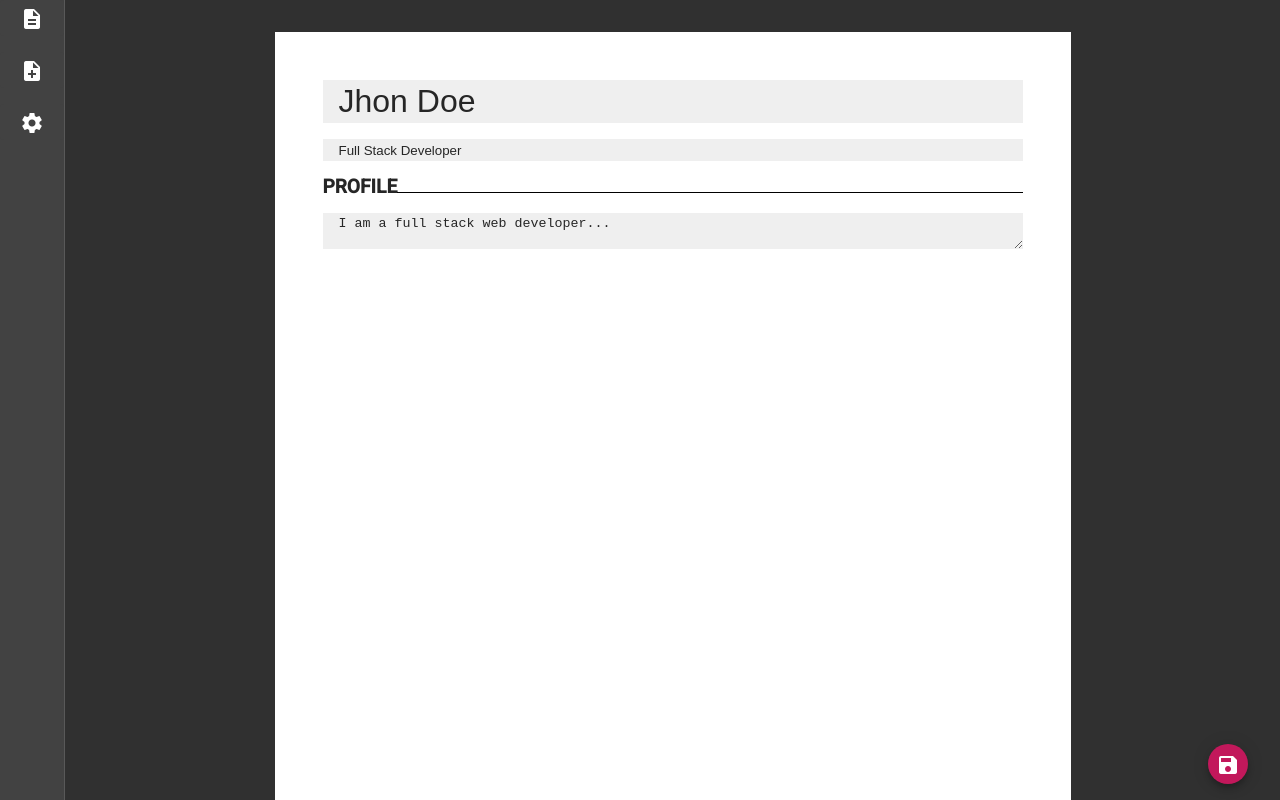
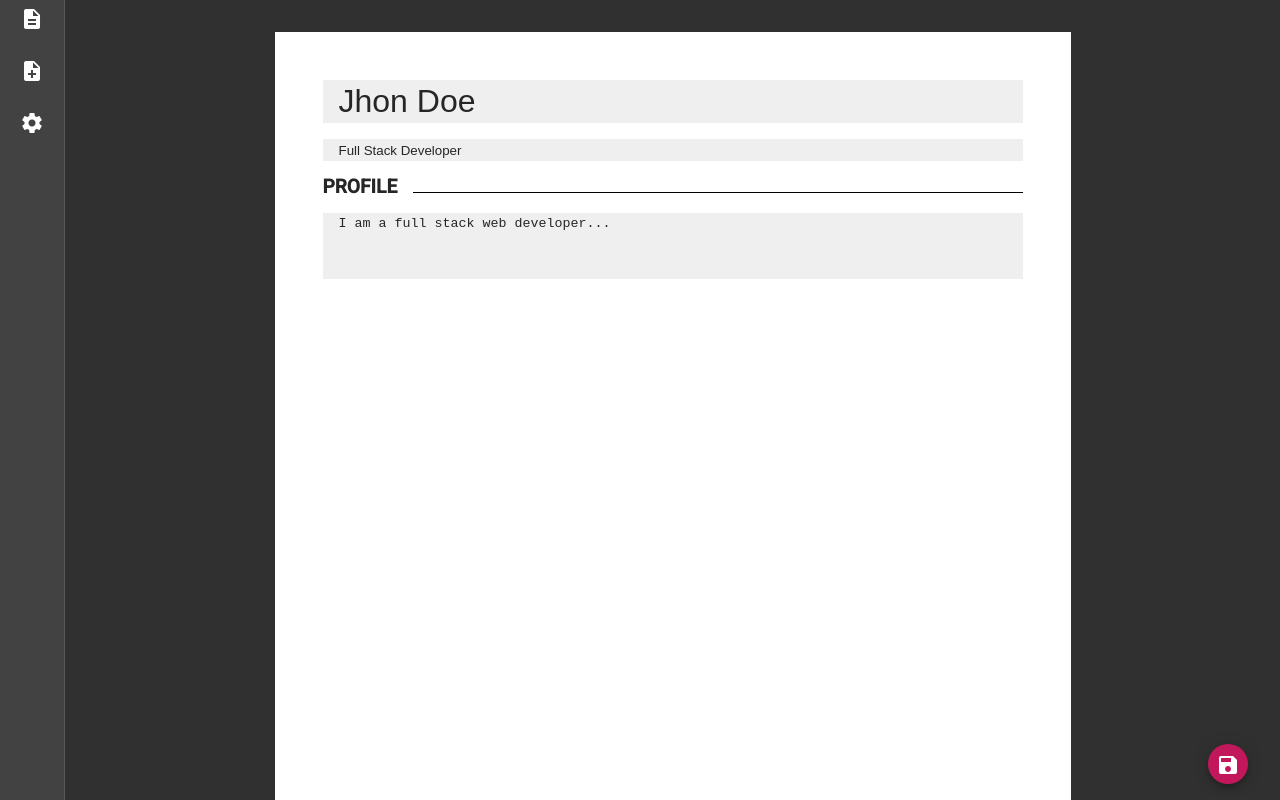
Before and after one commit to maak-tn/resume-builder, an Angular app: page /new in a window 1280 px wide. Built offline with nearby package versions, Linux system fonts and the light colour scheme.

Commit message:
Minor re-styling and code layout placeholder

```diff
--- a/src/app/pages/new/new.component.html
+++ b/src/app/pages/new/new.component.html
@@ -14,6 +14,17 @@
             <textarea matInput formControlName="personBio" placeholder="I am a full stack web developer..." id="bioInput"></textarea>
 
 
+            <section id="cvFlexDivider">
+                <div id="leftSection">
+                    <!-- WORK EXPERSIENCE -->
+                </div>
+                <div id="rightSection">
+                    <!-- SKILLS -->
+                    <!-- LANGUAGES -->
+                </div>
+            </section>
+
+
         </form>
         <!-- END OF PAPER -->
     </div>
--- a/src/app/pages/new/new.component.scss
+++ b/src/app/pages/new/new.component.scss
@@ -31,25 +31,14 @@
             }
         }
 
-        .sectionHeader {
-            font-size: 1.2rem;
-            font-weight: 700;
-            text-transform: uppercase;
-            display: flex;
-            flex-direction: row;
-            align-items: baseline;
-
-            &:after {
-                content: '';
-                width: 100%;
-                height: 1px;
-                background-color: #000;
-            }
-        }
-
         // INDIVIDUAL INPUTS STYLING
         #nameInput {
             font-size: 2rem;
+        }
+
+        #bioInput {
+            resize: none;
+            height: 60px;
         }
     }
 
@@ -59,3 +48,24 @@
         bottom: 1rem;
     }
 }
+
+// REUSABLE STYLES
+.sectionHeader {
+    font-size: 1.2rem;
+    font-weight: 700;
+    text-transform: uppercase;
+
+    display: flex;
+    flex-direction: row;
+    align-items: baseline;
+    justify-content: space-between;
+
+    &:after {
+        content: '';
+        width: 100%;
+        height: 1px;
+        margin-left: 1rem;
+        background-color: #000;
+        flex-grow: 1;
+    }
+}
```
